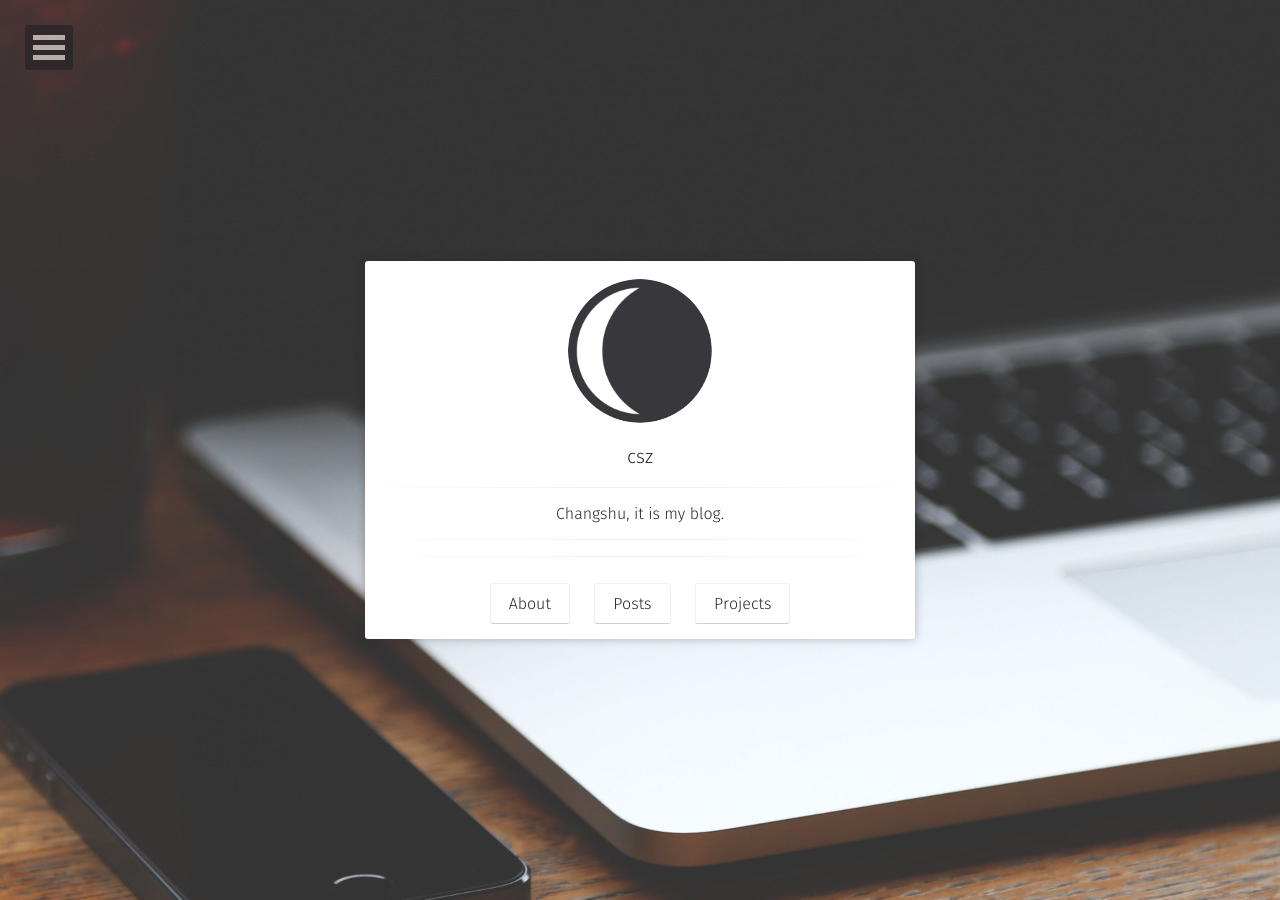
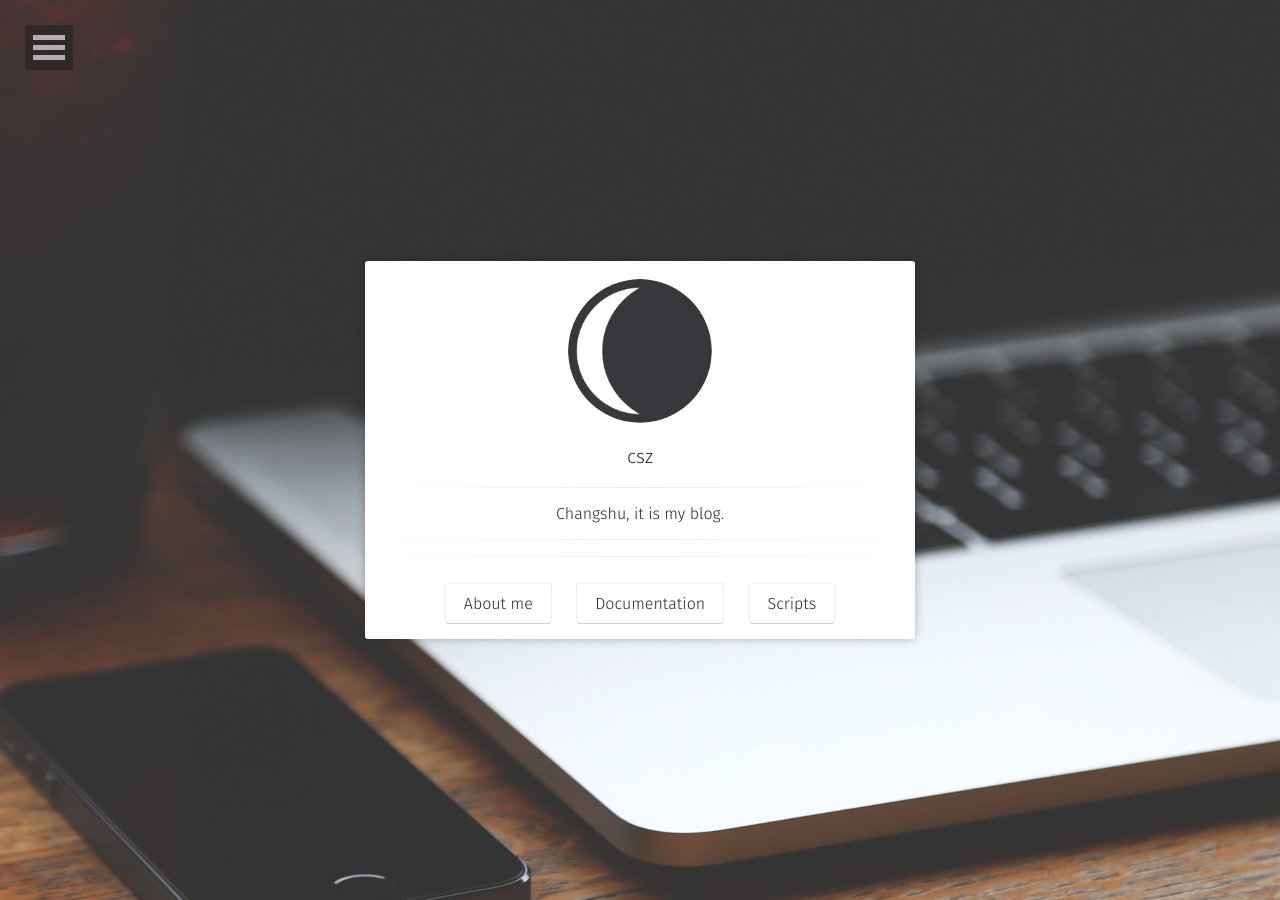
Before and after one commit to A17513081909/csz.github.io, a Jekyll site: the page built from index.html, in a window 1280 px wide. Built offline with Jekyll 4.4.1, drawn with Linux system fonts in a browser that asks for light colours; some web fonts are replaced.

Commit message:
Update home.html

```diff
--- a/_layouts/home.html
+++ b/_layouts/home.html
@@ -33,13 +33,13 @@ layout: compress
                   <hr class="hr-line">
                   <h3 class="title">
                          <a class="btn zoombtn" href="{{ site.url }}/about">
-                         About
+                         About me
                          </a>
                          <a class="btn zoombtn" href="{{ site.url }}/posts">
-                         Posts
+                         Documentation
                          </a>
                          <a class="btn zoombtn" href="{{ site.url }}/projects">
-                         Projects
+                         Scripts
                          </a>
                  </h3>
             </div>
```
